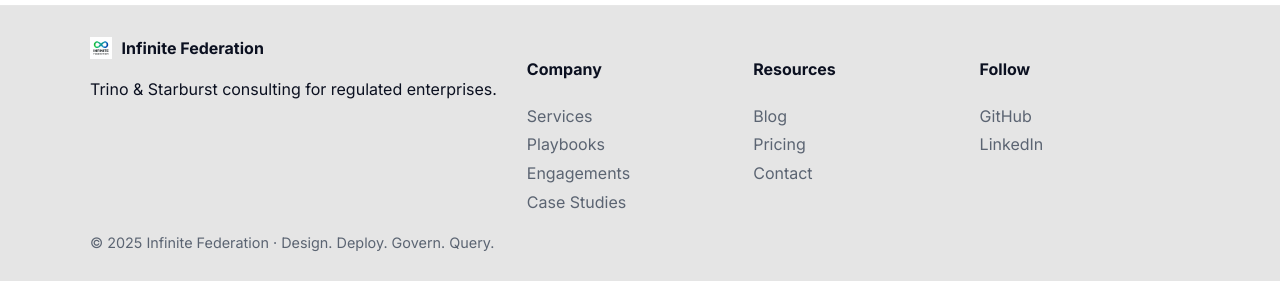
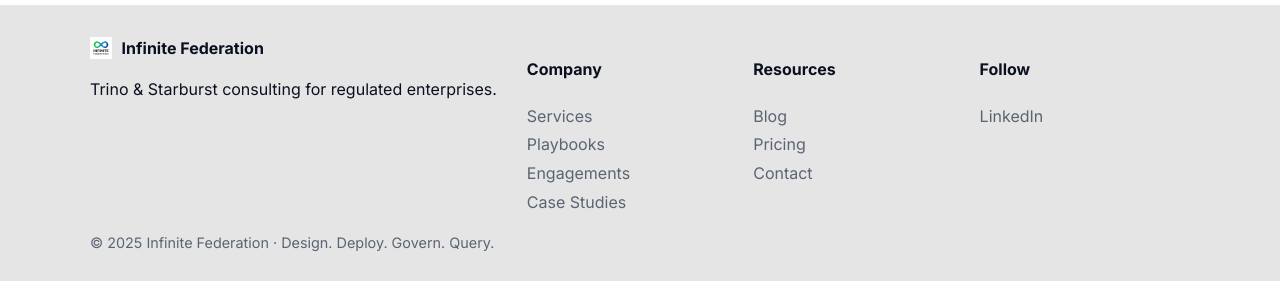
Before and after one commit to InfiniteFederation/InfiniteFederation.github.io, a Jekyll site: the page built from index.md, in a window 1280 px wide and 900 px high, scrolled down 1173 px. Shown: the part 616-897 px from the top of the window. Built offline with Jekyll 4.4.1, drawn with Linux system fonts in a browser that asks for light colours.

Commit message:
Update default.html

```diff
--- a/_layouts/default.html
+++ b/_layouts/default.html
@@ -69,7 +69,6 @@
     </div>
     <div>
       <h4>Follow</h4>
-      <a href="https://github.com/InfiniteFederation">GitHub</a>
       <a href="https://www.linkedin.com/company/infinite-federation">LinkedIn</a>
     </div>
   </div>
```
